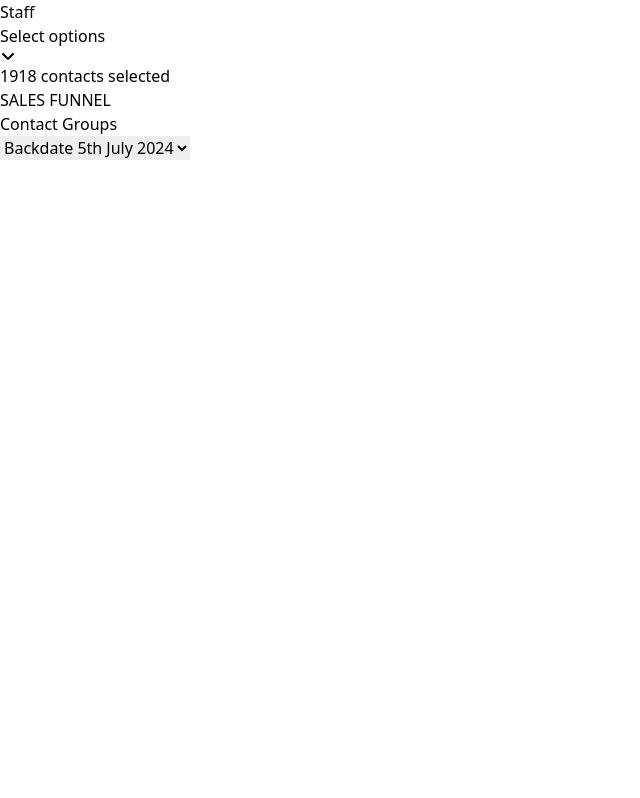
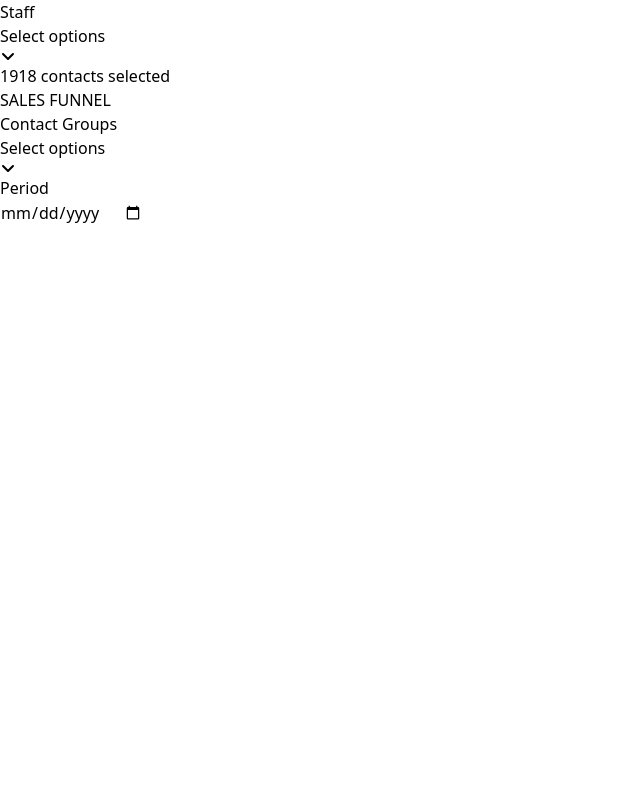
Before and after one commit to mdkalam-desuntech/SalesBook-web-app, a React (Vite) app: page / in a window 1280 px wide. Shown: the part 800-1598 px from the top of the page, without its empty margins (0-640 px from the left). After the commit the page ends 1026 px from the top, so only its background shows below. Built offline with nearby package versions, Linux system fonts and the light colour scheme.

Commit message:
Contact grup multi select dropdown implemented

```diff
--- a/src/components/PageBody/ContactGroup.jsx
+++ b/src/components/PageBody/ContactGroup.jsx
@@ -1,6 +1,8 @@
-import React from "react";
+import React, { useState } from "react";
 import ChartWithLabels from "./ChartWithLabels";
+import MultiSelectDropDown from "../layout/MultiSelectDropDown";
 const ContactGroup = () => {
+  const [selectedOptions, setSelectedOptions] = useState([]);
   const data = [
     { id: "Open", value: 300 },
     { id: "Contacted", value: 200 },
@@ -17,27 +19,32 @@ const ContactGroup = () => {
     "#57FF33",
     "#FFA833",
   ];
+
+  const options = [
+    { id: 1, name: "Backdate 5th July 2024" },
+    { id: 2, name: "Backdate 6th July 2024" },
+    { id: 3, name: "Backdate 7th July 2024" },
+  ];
+
+  const handleSelect = (option) => {
+    if (selectedOptions.includes(option)) {
+      setSelectedOptions(selectedOptions.filter((item) => item !== option));
+    } else {
+      setSelectedOptions([...selectedOptions, option]);
+    }
+  };
+
   return (
     <div className="w-full ">
       <div className="bg-white p-2">
         <label className="block text-black text-center text-sm font-bold mb-2">
           Contact Groups
         </label>
-        <div className="relative">
-          <select className="block appearance-none w-full bg-white border border-gray-400 hover:border-gray-500 px-4 py-2 pr-8 rounded shadow leading-tight focus:outline-none focus:shadow-outline">
-            <option value="Group1">Backdate 5th July 2024</option>
-            <option value="Group2">...</option>
-          </select>
-          <div className="pointer-events-none absolute inset-y-0 right-0 flex items-center px-2 text-gray-700">
-            <svg
-              className="fill-current h-4 w-4"
-              xmlns="http://www.w3.org/2000/svg"
-              viewBox="0 0 20 20"
-            >
-              <path d="M7 10l5 5 5-5H7z" />
-            </svg>
-          </div>
-        </div>
+        <MultiSelectDropDown
+          options={options}
+          selectedOptions={selectedOptions}
+          handleSelect={handleSelect}
+        />
       </div>
       <div className="bg-white mt-12 border  flex-1">
         {/* Lead Distribution Chart */}
--- a/src/components/PageBody/Staff.jsx
+++ b/src/components/PageBody/Staff.jsx
@@ -3,15 +3,15 @@ import FunnelChart from "./FunnelChart";
 import MultiSelectDropDown from "../layout/MultiSelectDropDown";
 
 const Staff = () => {
+  const [totalContacts] = useState(1918);
+  const [selectedOptions, setSelectedOptions] = useState([]);
+
   const options = [
     { id: 1, name: "Arghya Dutta" },
     { id: 2, name: "Option 2" },
     { id: 3, name: "Option 3" },
     { id: 4, name: "Option 4" },
   ];
-
-  const [totalContacts] = useState(1918);
-  const [selectedOptions, setSelectedOptions] = useState([]);
 
   const handleSelect = (option) => {
     if (selectedOptions.includes(option)) {
```
